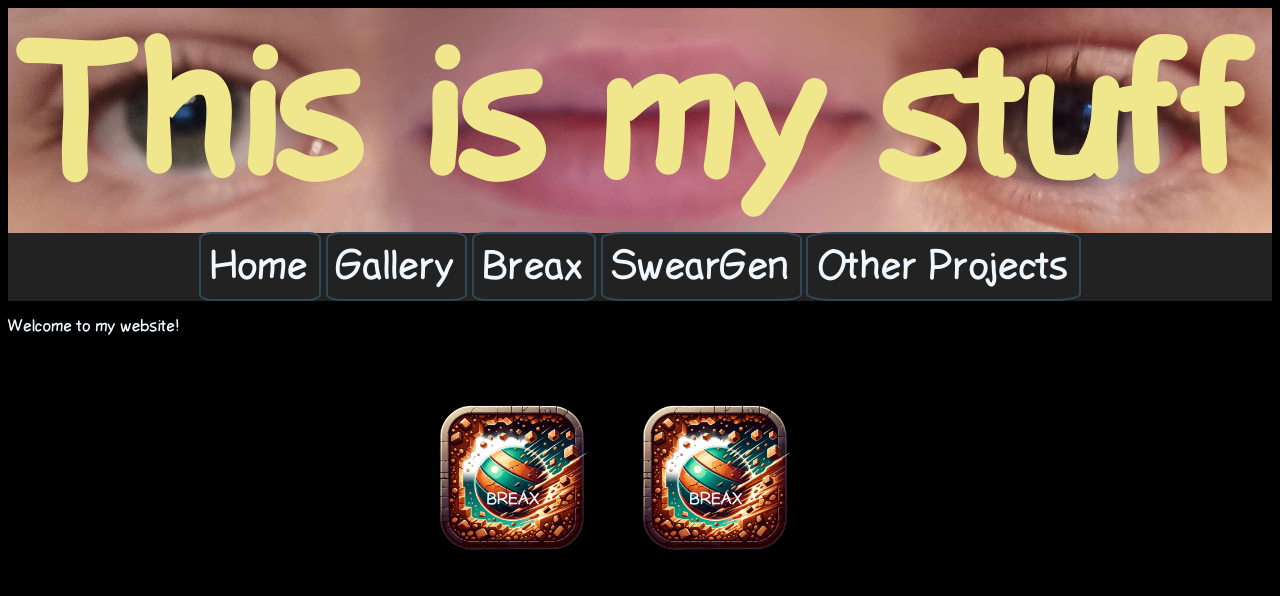
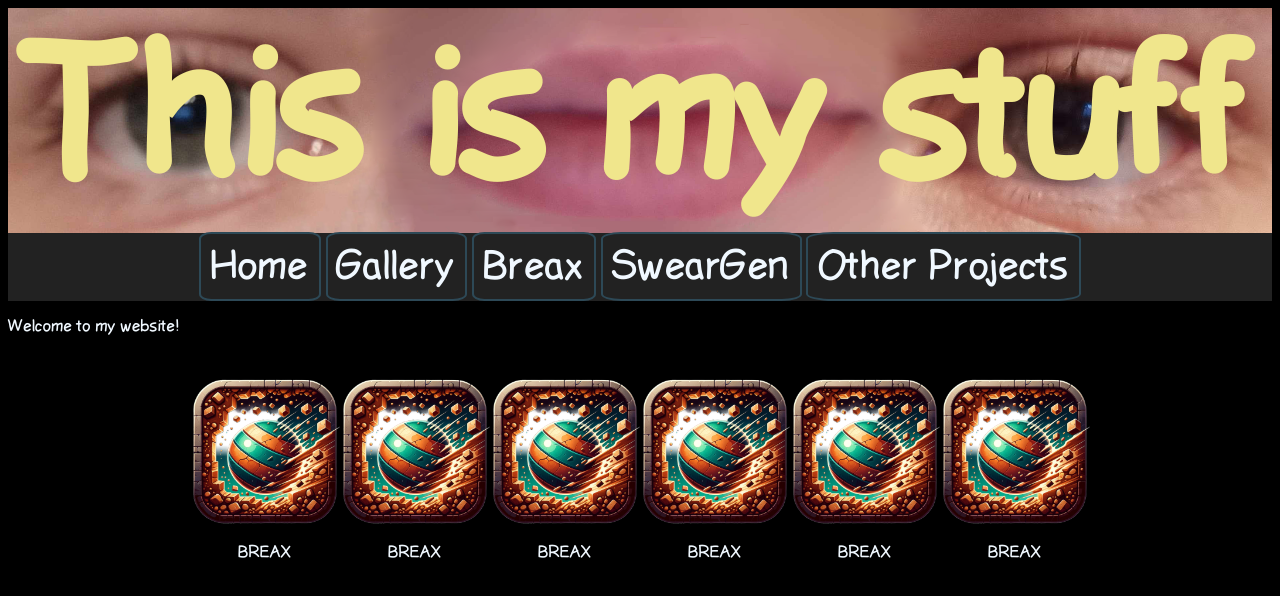
Before and after one commit to Ekats/Ekats.github.io, a plain HTML site: page index.html in a window 1280 px wide. Drawn offline with Linux system fonts and the light colour scheme.

Commit message:
button text fix thingy

```diff
--- a/index.html
+++ b/index.html
@@ -15,10 +15,12 @@
   </p>
   <p>Welcome to my website!</p>
   <div class="buttongridcontainer"">
-    <img class="buttonimage" src="./resources/images/breaxLogo (Custom) (1).png" />
-    <p class="buttonlinkgrid">Breax</p>
-    <img class="buttonimage" src="./resources/images/breaxLogo (Custom) (1).png" />
-    <p class="buttonlinkgrid">Breax</p>
+    <div class="buttonlinkgrid">    <img class="buttonimage" src="./resources/images/breaxLogo (Custom) (1).png" /> <p class="underbuttontext">Breax</p></div>
+    <div class="buttonlinkgrid">    <img class="buttonimage" src="./resources/images/breaxLogo (Custom) (1).png" /> <p class="underbuttontext">Breax</p></div>
+    <div class="buttonlinkgrid">    <img class="buttonimage" src="./resources/images/breaxLogo (Custom) (1).png" /> <p class="underbuttontext">Breax</p></div>
+    <div class="buttonlinkgrid">    <img class="buttonimage" src="./resources/images/breaxLogo (Custom) (1).png" /> <p class="underbuttontext">Breax</p></div>
+    <div class="buttonlinkgrid">    <img class="buttonimage" src="./resources/images/breaxLogo (Custom) (1).png" /> <p class="underbuttontext">Breax</p></div>
+    <div class="buttonlinkgrid">    <img class="buttonimage" src="./resources/images/breaxLogo (Custom) (1).png" /> <p class="underbuttontext">Breax</p></div>
   <!-- <p class="buttonlinkgrid"><img class="buttonlinkgrid" src="./resources/images/breaxLogo (Custom) (1).png" />Breax</p>
   <p class="buttonlinkgrid"><img class="buttonlinkgrid" src="./resources/images/breaxLogo (Custom) (1).png" />Breax</p> -->
 </div>
--- a/resources/css/index.css
+++ b/resources/css/index.css
@@ -95,7 +95,6 @@ body {
 .buttonlinkgrid {
     text-transform: uppercase;
     font-size: 16px;
-    transform: translate(-100px, 110%);
 }
 
 .buttongridcontainer {
@@ -110,10 +109,10 @@ body {
     max-height: 150px;
   }
 
-.buttontext {
+.underbuttontext {
   text-transform: uppercase;
   font-size: 16px;
-  transform: translate(-100px, 110%);
+
 }
 .buttonimage
 {
@@ -125,4 +124,5 @@ body {
   transition: all 0.2s;
   filter: saturate(200%);
   height: 160px;
+  font-size: 46;
   }
```
